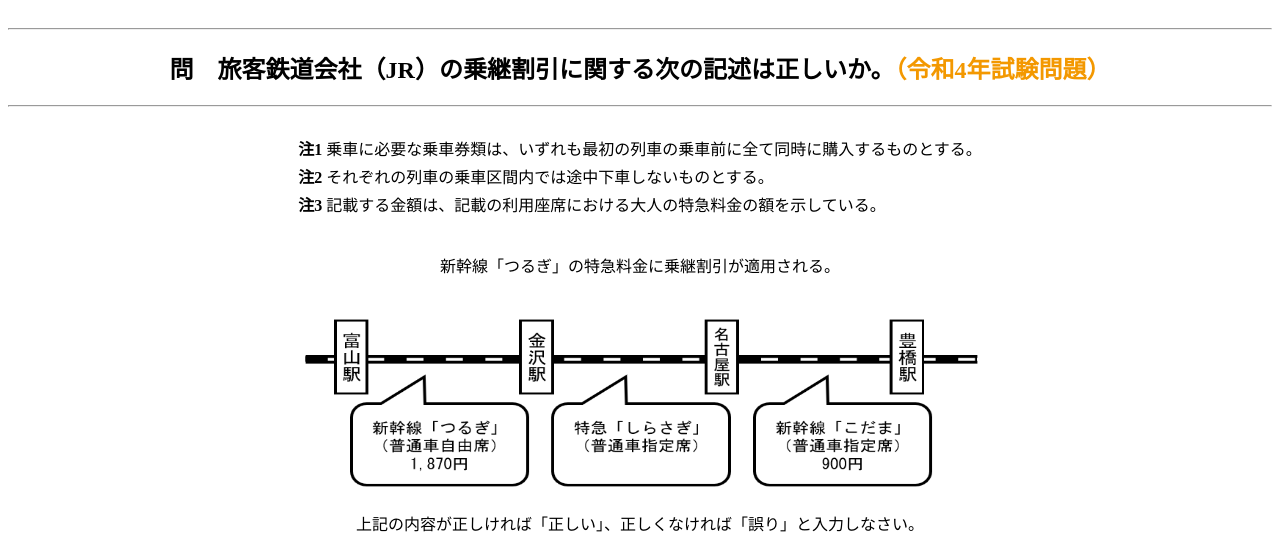
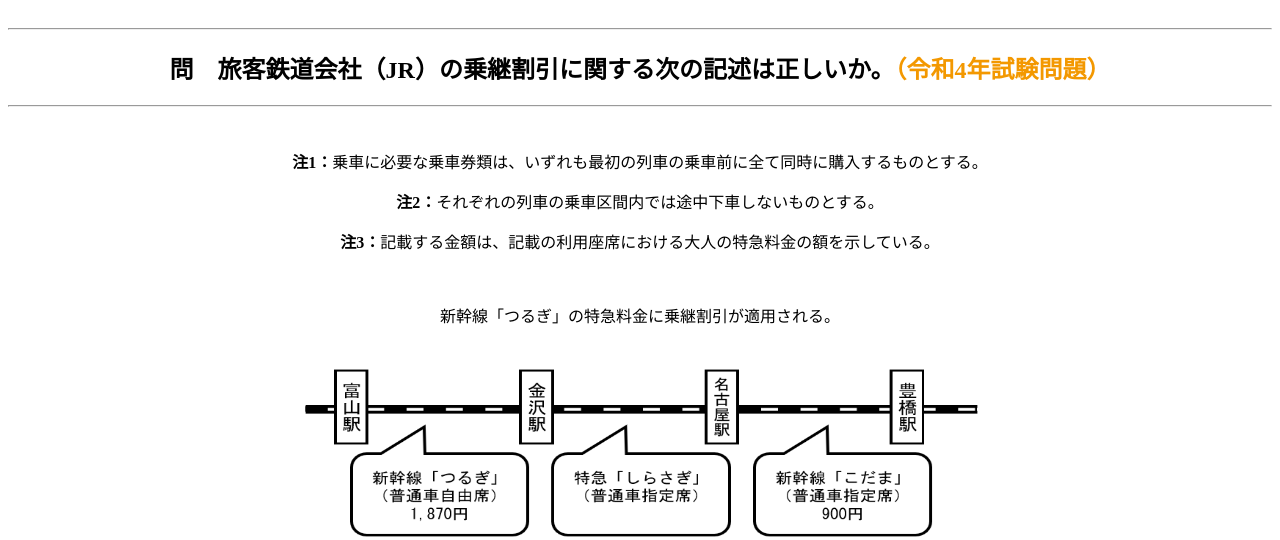
Before and after one commit to ShimizuTakeru/takeharu_final2, a plain HTML site: page question1.html in a window 1280 px wide. Shown: the part 260-800 px from the top of the page. Drawn offline with Linux system fonts and the light colour scheme.

Commit message:
Update question1.html

```diff
--- a/question1.html
+++ b/question1.html
@@ -22,13 +22,9 @@
               <h2>問　旅客鉄道会社（JR）の乗継割引に関する次の記述は正しいか。<b class="b4">（令和4年試験問題）</b></h2>
               <hr>
                 <br>
-                <center>
-              <table>
-                <tr><th>注1</th><td>乗車に必要な乗車券類は、いずれも最初の列車の乗車前に全て同時に購入するものとする。</td></tr>
-                <tr><th>注2</th><td>それぞれの列車の乗車区間内では途中下車しないものとする。</td></tr>
-                <tr><th>注3</th><td>記載する金額は、記載の利用座席における大人の特急料金の額を示している。</td></tr>
-              </table>
-                </center>
+                <p><b>注1：</b>乗車に必要な乗車券類は、いずれも最初の列車の乗車前に全て同時に購入するものとする。</p>
+                <p><b>注2：</b>それぞれの列車の乗車区間内では途中下車しないものとする。</p>
+                <p><b>注3：</b>記載する金額は、記載の利用座席における大人の特急料金の額を示している。</p>
               <br>
               <p>新幹線「つるぎ」の特急料金に乗継割引が適用される。</p>
                 <br>
```
